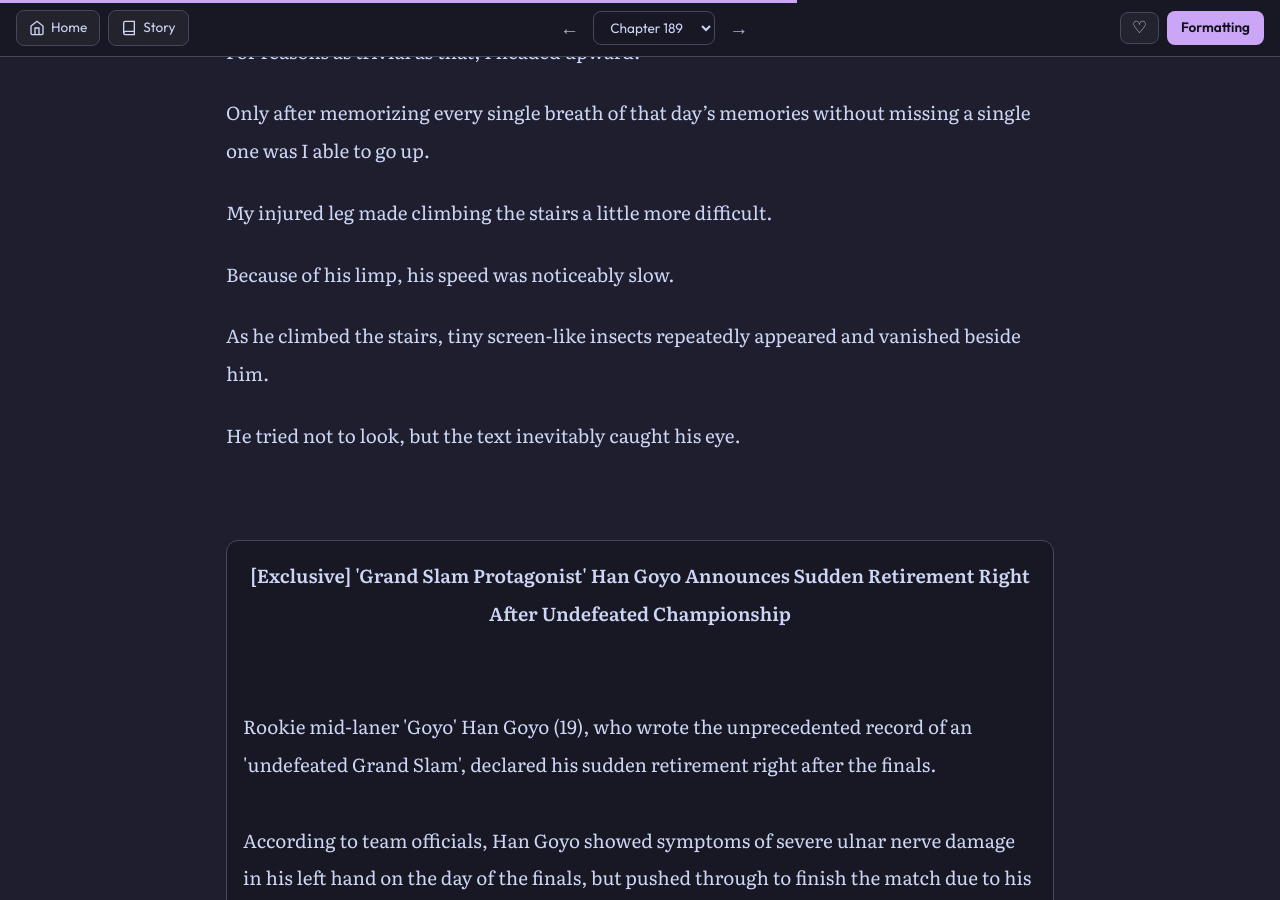
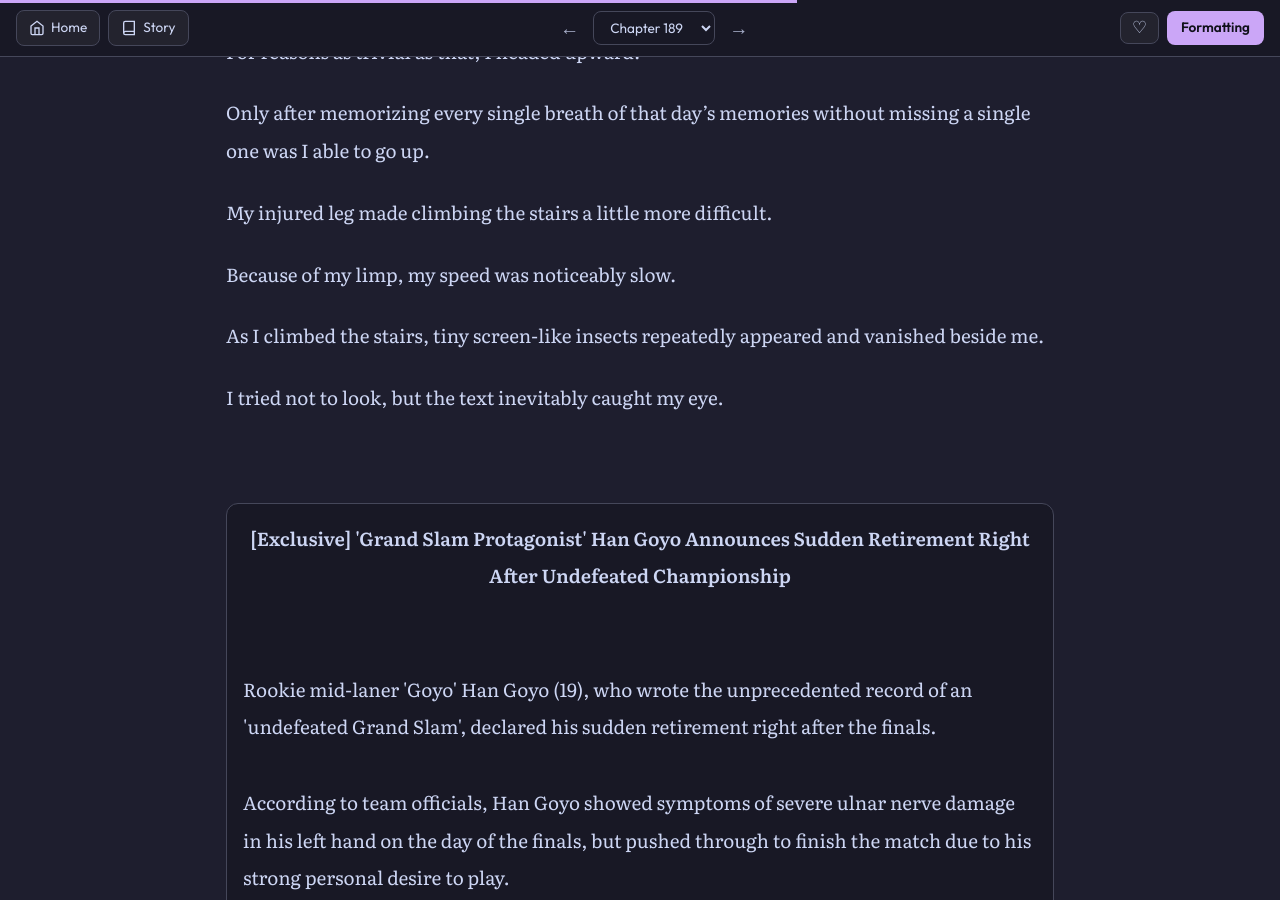
Before and after one commit to soleumn/soleumn.github.io, a Jekyll site: the page built from _chapters/eoshinki/ch189.md, in a window 1280 px wide and 900 px high, scrolled down 12297 px. Built offline with Jekyll 4.4.1, drawn with Linux system fonts in a browser that asks for light colours; some web fonts are replaced; comment, search, counter and statistics services are not loaded.

Commit message:
Edit Chapter 189 (via site)

```diff
--- a/_chapters/eoshinki/ch189.md
+++ b/_chapters/eoshinki/ch189.md
@@ -376,11 +376,11 @@ Only after memorizing every single breath of that day's memories without missing
 
 My injured leg made climbing the stairs a little more difficult.
 
-Because of his limp, his speed was noticeably slow.
+Because of my limp, my speed was noticeably slow.
 
-As he climbed the stairs, tiny screen-like insects repeatedly appeared and vanished beside him.
+As I climbed the stairs, tiny screen-like insects repeatedly appeared and vanished beside me.
 
-He tried not to look, but the text inevitably caught his eye.
+I tried not to look, but the text inevitably caught my eye.
 
 <br>
 
```
